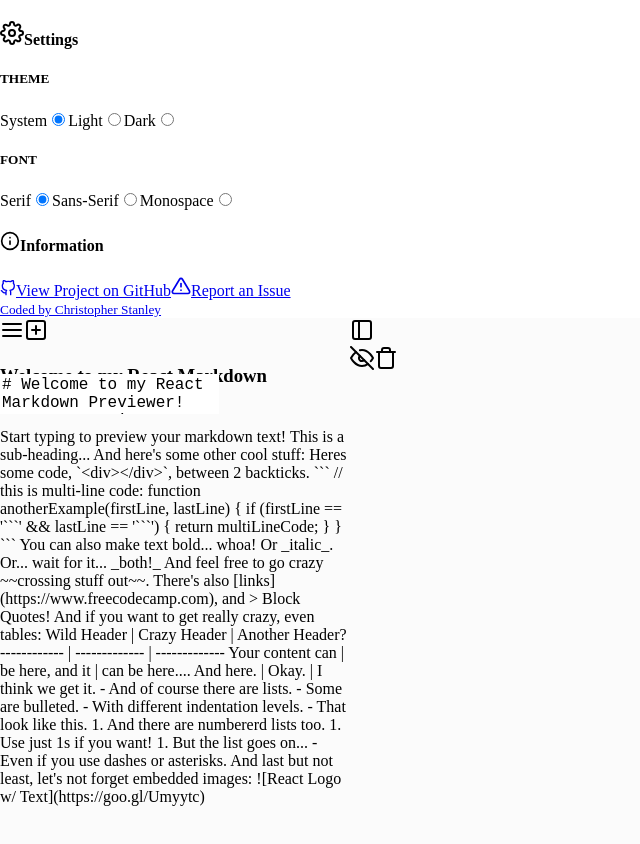
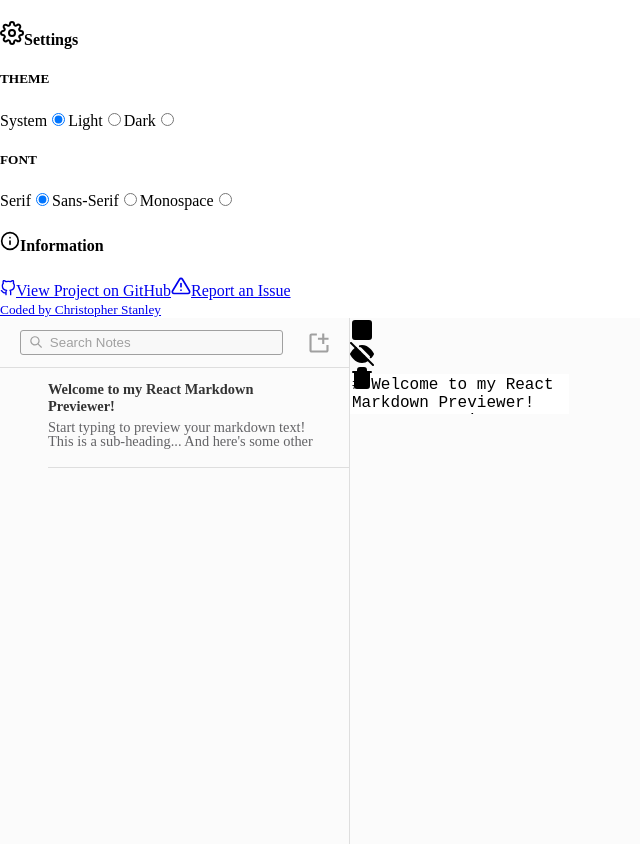
Before and after one commit to CBStanley12/easynote, a React (Create React App) app: page / in a window 1280 px wide. Shown: the top 844 px of the page, without its empty margins (0-640 px from the left). Built offline with nearby package versions, Linux system fonts and the light colour scheme.

Commit message:
refactor: sidebar layout, design, and structure

```diff
--- a/src/components/App/App.js
+++ b/src/components/App/App.js
@@ -4,7 +4,7 @@ import Editor from "../Content/Editor";
 import Header from "../Header/Header";
 import Menu from "../Menu/Menu";
 import Preview from "../Content/Preview";
-import Sidebar from "../Sidebar/Sidebar";
+import Sidebar from "../Sidebar";
 
 class App extends Component {
   constructor(props) {
--- a/src/components/Sidebar/Sidebar.css
+++ /dev/null
@@ -1,101 +0,0 @@
-/* LAYOUT - Sidebar Section */
-.layout-sidebar {
-  border-right: 1px solid var(--color-border);
-  grid-area: sidebar;
-}
-
-/* STATE - Hide Sidebar */
-
-.layout-sidebar[data-display="is-active"] ~ .layout-header {
-  grid-area: header;
-}
-
-.layout-sidebar[data-display="is-active"] ~ .layout-content {
-  grid-area: content;
-}
-
-/* Hide the sidebar section */
-.layout-sidebar[data-display="is-hidden"] {
-  display: none;
-}
-
-/* Make the content and header sections fullscreen */
-.layout-sidebar[data-display="is-hidden"] ~ .layout-header,
-.layout-sidebar[data-display="is-hidden"] ~ .layout-content {
-  grid-column: span 2;
-}
-
-/* Sidebar Header*/
-.sidebar_header {
-  align-items: center;
-  border-bottom: 1px solid var(--color-border);
-  display: flex;
-  height: 3.5rem;
-  justify-content: space-between;
-  padding: 0 0.7rem;
-}
-
-/* Sidebar Notes */
-.sidebar_notes {
-  font-family: var(--font-content);
-  height: calc(100% - 3.5rem);
-  overflow-y: auto;
-}
-
-.sidebar_notes--empty {
-  color: gray;
-  font-weight: 400;
-  height: calc(100vh - 7rem);
-  line-height: calc(100vh - 7rem);
-  text-align: center;
-}
-
-/* Note Preview */
-.note {
-  border-bottom: 1px solid var(--color-border);
-  cursor: pointer;
-  min-height: 2.6rem;
-  max-height: 3.5rem;
-  padding: 0.7rem;
-}
-
-.note:hover {
-  background-color: var(--color-border);
-}
-
-.note[data-state="is-active"] {
-  background-color: var(--color-select);
-}
-
-.note_title,
-.note_text {
-  margin: 0;
-  overflow: hidden;
-  text-overflow: ellipsis;
-  white-space: nowrap;
-}
-
-.note_title {
-  font-size: 1rem;
-  font-weight: 400;
-}
-
-.note_text {
-  font-size: 0.8rem;
-}
-
-@media only screen and (max-width: 900px) {
-  .note[data-state="is-active"] {
-    background-color: transparent;
-    border-bottom: 1px solid var(--color-border);
-  }
-
-  .layout-content {
-    height: 100%;
-  }
-
-  .layout-sidebar[data-display="is-active"] ~ .layout-header,
-  .layout-sidebar[data-display="is-active"] ~ .layout-content {
-    display: none;
-  }
-}
--- a/src/components/Sidebar/Sidebar.js
+++ /dev/null
@@ -1,57 +0,0 @@
-import React, { useState, useEffect } from 'react';
-
-const Sidebar = ({ notes, activeNote, toggleMenu, selectNote, newNote }) => {
-    let notesContent;
-
-    if (notes.length > 0) {
-        notesContent = notes.map(note => {
-            return <Note key={note.id} id={note.id} text={note.text} active={note.id === activeNote ? true : false} click={selectNote} />
-        });
-    } else {
-        notesContent = <h3 className="sidebar_notes--empty">No Notes</h3>;
-    }
-
-    return (
-        <aside className="layout-sidebar sidebar" data-display="is-active">
-            <header className="sidebar_header">
-                <button className="btn btn-icon btn--left" onClick={toggleMenu} aria-label="Menu">
-                    <svg xmlns="http://www.w3.org/2000/svg" width="24" height="24" viewBox="0 0 24 24" fill="none" stroke="currentColor" strokeWidth="2" strokeLinecap="round" strokeLinejoin="round"><line x1="3" y1="12" x2="21" y2="12"></line><line x1="3" y1="6" x2="21" y2="6"></line><line x1="3" y1="18" x2="21" y2="18"></line></svg>
-                </button>
-                <button className="btn btn-icon btn--right" onClick={newNote} aria-label="New Note">
-                    <svg xmlns="http://www.w3.org/2000/svg" width="24" height="24" viewBox="0 0 24 24" fill="none" stroke="currentColor" strokeWidth="2" strokeLinecap="round" strokeLinejoin="round"><rect x="3" y="3" width="18" height="18" rx="2" ry="2"></rect><line x1="12" y1="8" x2="12" y2="16"></line><line x1="8" y1="12" x2="16" y2="12"></line></svg>
-                </button>
-            </header>
-            <div className="sidebar_notes">
-                {notesContent}
-            </div>
-        </aside>
-    )
-}
-
-const Note = ({ id, text, active, click }) => {
-    const REGEX = /#{1,}|\*{1,}/gm;
-    let altText = text ? text.replace(REGEX, "") : "";
-
-    const [title, setTitle] = useState("");
-    useEffect(() => {
-        let newTitle = altText ? altText.split('\n', 1)[0] : "New Note...";
-
-        return setTitle(newTitle);
-    });
-
-    const [preview, setPreview] = useState("");
-    useEffect(() => {
-        let newPreview = altText ? altText.substring((title.length + 1)) : "";
-
-        return setPreview(newPreview);
-    });
-
-    return (
-        <div id={id} className="note" data-state={active ? "is-active" : ""} onClick={click}>
-            <h3 className="note_title">{title}</h3>
-            <p className="note_text">{preview}</p>
-        </div>
-    )
-}
-
-export default Sidebar;
--- /dev/null
+++ b/src/components/Sidebar/index.js
@@ -0,0 +1,37 @@
+import './styles.css';
+import React from 'react';
+import {ReactComponent as SearchIcon} from '../SVG/search.svg';
+import Button from '../Button';
+import formatNotePreview from '../../hooks/UseFormatNotePreview';
+
+const Sidebar = ({ notes, activeNote, toggleMenu, selectNote, newNote }) => {
+	function renderNotePreview(note) {
+		let active = (note.id === activeNote),
+			[title, text] = formatNotePreview(note.text);
+
+		return (
+			<article id={note.id} className="sidebar_notes-preview" data-state={active ? "is-active" : ""} onClick={selectNote}>
+				<span className="preview_border"></span>
+				<h3 className="preview_title">{title}</h3>
+				<p className="preview_text">{text}</p>
+			</article>
+		)
+	}
+
+	return (
+		<aside className="l-sidebar sidebar" data-theme="light">
+			<header className="sidebar_header">
+				<label className="sidebar_header-search">
+					<input type="search" placeholder="Search Notes" disabled></input>
+					<SearchIcon />
+				</label>
+				<Button cls="btn--right" click={() => console.log('Create note button clicked!')} label="New Note" icon="create" />
+			</header>
+			<section className="sidebar_notes">
+				{(notes.length > 0) ? notes.map(note => renderNotePreview(note)) : <h3 className="sidebar_notes--empty">No Notes</h3>}
+			</section>
+		</aside>
+	)
+}
+
+export default Sidebar;
--- /dev/null
+++ b/src/components/Sidebar/styles.css
@@ -0,0 +1,140 @@
+@import "../../styles/_variables.css";
+
+/* LAYOUT - Sidebar Section */
+.l-sidebar {
+	display: grid;
+	grid-template: 50px 1fr / 1fr;
+}
+
+.sidebar {
+	border-right: 1px solid var(--clr-border);
+	grid-area: sidebar;
+}
+
+.sidebar_header {
+	border-bottom: 1px solid var(--clr-border);
+	display: flex;
+	align-items: center;
+	justify-content: space-between;
+	padding: 12px 20px;
+}
+
+.sidebar_header-search {
+	font-size: 0.8rem;
+	height: 100%;
+	position: relative;
+	width: 85%;
+}
+
+.sidebar_header-search input {
+	border: 1px solid var(--clr-accent);
+	border-radius: 3px;
+	height: 100%;
+	outline-color: var(--clr-primary);
+	padding: 0 0.5rem;
+	text-indent: 9%;
+	width: 100%;
+}
+
+.sidebar_header-search input::placeholder {
+	color: var(--clr-accent);
+}
+
+.sidebar_header-search svg {
+	fill: var(--clr-accent);
+	left: 2%;
+	margin-left: 5px;
+	margin-top: -7px;
+	position: absolute;
+	top: 50%;
+}
+
+/* Sidebar Notes */
+.sidebar_notes {
+	align-items: stretch;
+	display: flex;
+	flex-direction: column;
+	height: 100%;
+	justify-content: flex-start;
+	overflow-y: auto;
+}
+
+.sidebar_notes--empty {
+  color: gray;
+  font-weight: 400;
+  height: calc(100vh - 7rem);
+  line-height: calc(100vh - 7rem);
+  text-align: center;
+}
+
+/* Note Preview */
+.sidebar_notes-preview {
+	border-bottom: 1px solid var(--clr-border);
+	flex: 0 1 100px;
+	margin-left: 3rem;
+	padding: 0.8rem 2rem 0.8rem 0;
+	position: relative;
+}
+
+.sidebar_notes-preview:hover {
+	background-color: var(--clr-note-bg--hover);
+}
+
+.sidebar_notes-preview:hover .preview_border {
+	border-left: 6px solid var(--clr-note-border--hover);
+}
+
+.preview_border {
+	left: -3rem;
+	height: 100%;
+	position: absolute;
+	top: 0;
+}
+
+.preview_title,
+.preview_text {
+	font-size: 0.9rem;
+	margin: 0;
+	-webkit-user-select: none; /* Safari */
+	-moz-user-select: none; /* Firefox */
+	-ms-user-select: none; /* IE10+/Edge */
+	user-select: none; /* Standard */
+}
+
+.preview_title {
+	color: var(--clr-text--primary);
+	font-weight: 600;
+	margin-bottom: 0.3rem;
+}
+
+.preview_text {
+	color: var(--clr-text--secondary);
+	display: -webkit-box;
+	line-height: 0.9rem;
+	max-height: 1.8rem;
+	overflow: hidden;
+	text-overflow: ellipsis;
+	-webkit-line-clamp: 2;
+}
+
+.note[data-state="is-active"] {
+  background-color: var(--color-select);
+}
+
+
+
+@media only screen and (max-width: 900px) {
+  .note[data-state="is-active"] {
+    background-color: transparent;
+    border-bottom: 1px solid var(--color-border);
+  }
+
+  .layout-content {
+    height: 100%;
+  }
+
+  .layout-sidebar[data-display="is-active"] ~ .layout-header,
+  .layout-sidebar[data-display="is-active"] ~ .layout-content {
+    display: none;
+  }
+}
--- /dev/null
+++ b/src/hooks/UseFormatNotePreview.js
@@ -0,0 +1,12 @@
+const formatNotePreview = (note) => {
+	const REGEX = /#{1,}|\*{1,}/gm;
+
+	let filteredNote = note.replace(REGEX, "");
+
+	let title = filteredNote.split('\n', 1)[0];
+	let text = filteredNote.substring(title.length + 1);
+
+	return [title, text];
+}
+
+export default formatNotePreview;
```
Also changed, not shown: src/components/SVG/create.svg (added), src/components/SVG/search.svg (added).
